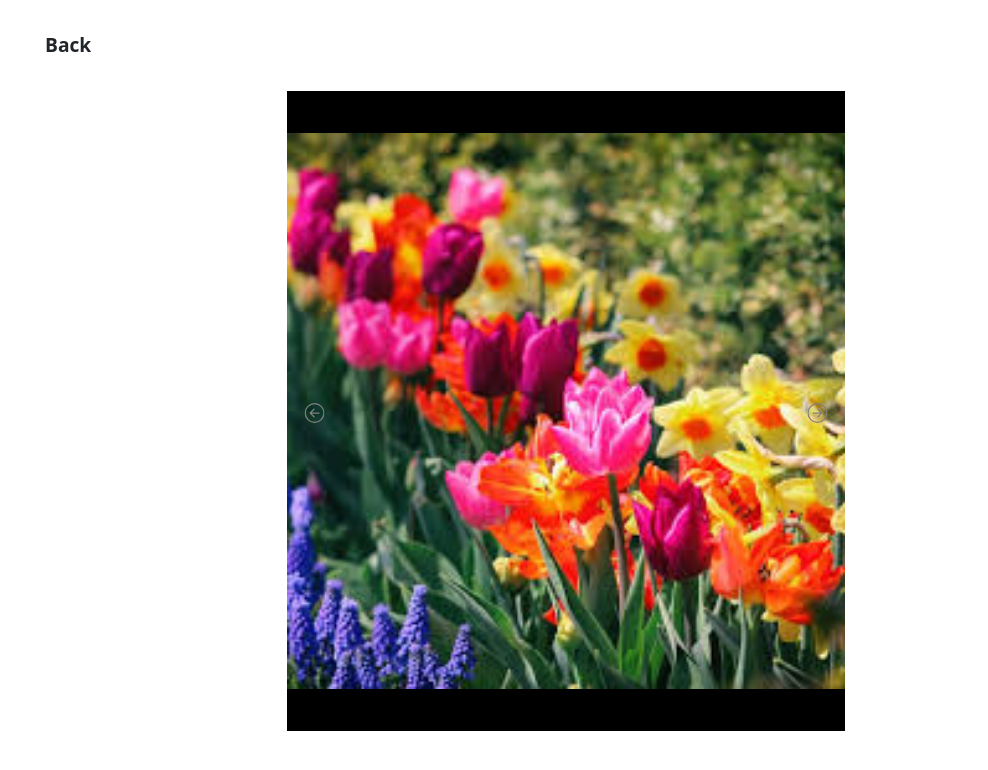
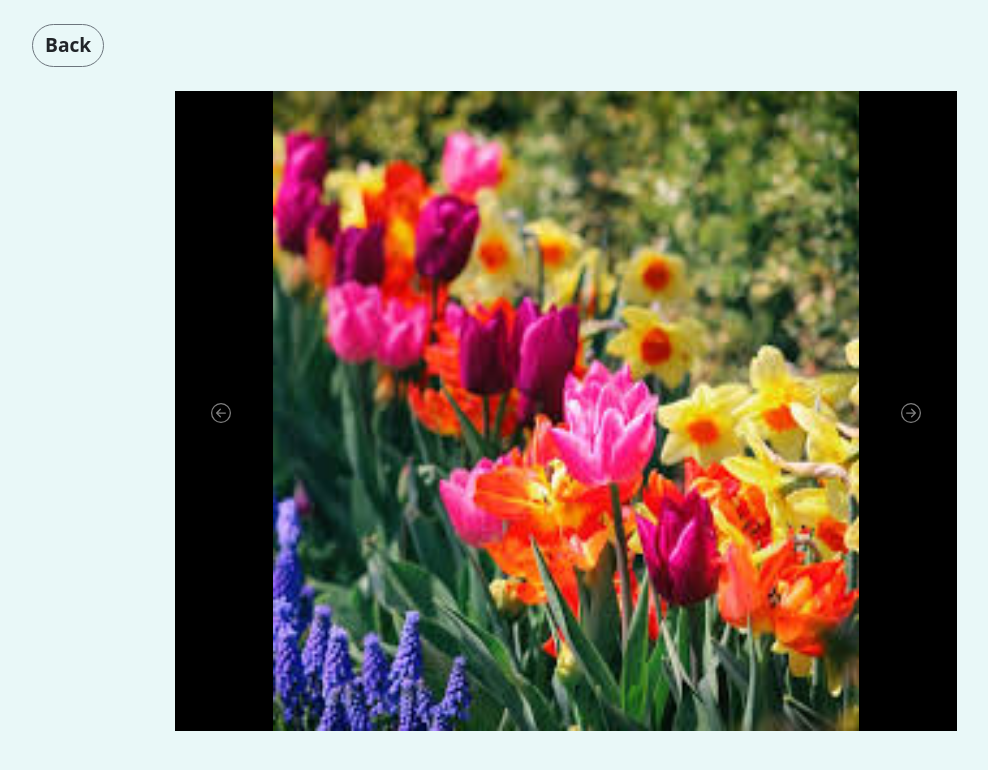
Before and after one commit to Shabnapm99/Image-Gallery, a plain HTML site: page index.html in a window 1280 px wide. Both pictures are taken after a click on the picture 497 px from the left and 221 px from the top of the page. Shown: the whole page, without its empty margins (74-1062 px from the left). Drawn offline with nearby package versions, Linux system fonts and the light colour scheme.

Commit message:
did some modifications

```diff
--- a/css/style.css
+++ b/css/style.css
@@ -1,22 +1,17 @@
 body {
   box-sizing: border-box;
+  background-color: rgb(233, 248, 248);
 }
 
-/* img{
- width: 200px;
- height: 200px;
-} */
-
-/* #carousalContainer{
-    object-fit: cover;
-    overflow: hidden;
-} */
+#showImage {
+  background-color: black;
+  width: 70%;
+}
 
 #showImage img {
   width: 100%;
   height: 80vh;
-  object-fit: contain;
-  background-color: black; /*gives black bars if image doesn't fill in carousal item div */
+  object-fit: fill;
 }
 
 #imagesGallery .img-thumbnail {
@@ -28,20 +23,22 @@ body {
   cursor: pointer;
 }
 
-#showImage{
+#showImage {
   position: relative;
 }
-#nextButton{
+
+#nextButton {
   position: absolute;
   top: 50%;
   right: 0;
-    transform: translate(-10%,-50%);
+  transform: translate(-50%, -50%);
 }
-#prevButton{
+
+#prevButton {
   position: absolute;
   top: 50%;
   left: 0;
-    transform: translate(10%,-50%);
+  transform: translate(50%, -50%);
 }
 
 .btn:focus {
--- a/index.html
+++ b/index.html
@@ -12,64 +12,19 @@
 
 <body>
 
-  <div class="container ">
-          <button class="btn d-flex justify-content-center align-items-center m-4 d-none" id="backButton"><span class="" style="font-weight: bolder;font-size: larger;">
-          Back</span></button>
+  <div class="container text-center">
 
-        <h1 class="text-center" id="heading">HOME - PHOTOS</h1>
-        <p id="para"  class="text-center">Take a Tour</p>
+    <!-- Back button in carousal page -->
 
+    <button class="btn border-secondary rounded-pill d-flex justify-content-center align-items-center m-4 d-none"
+      id="backButton"><span class="" style="font-weight: bolder;font-size: larger;">
+        Back</span></button>
 
+    <!-- Heading -->
+    <h1 class="text-center" id="heading">HOME - PHOTOS</h1>
+    <p id="para" class="text-center">Take a Tour</p>
 
-
-    <!-- <div class="row row-cols-4 justify-content-center align-items-center">
-            <div class="col">
-
-                <img src="images/Bachelor's_button,_Basket_flower,_Boutonniere_flower,_Cornflower_-_3.jpg" width="600" height="400" class="img-fluid rounded">
-
-            </div>
-
-            <div class="col">
-
-                <img src="images/download (1).jpg" width="600" height="400" class="img-fluid rounded">
-
-            </div>
-
-            <div class="col">
-
-                <img src="images/download (2).jpg" width="600" height="400" class="img-fluid rounded">
-
-            </div>
-
-            <div class="col">
-
-                <img src="images/download (3).jpg" width="600" height="400" class="img-fluid rounded">
-
-            </div>
-
-            <div class="col">
-
-                <img src="images/download (4).jpg" width="600" height="400" class="img-fluid rounded">
-
-            </div>
-
-            <div class="col">
-
-                <img src="images/download.jpg" width="600" height="400" class="img-fluid rounded">
-
-            </div>
-            <div class="col">
-
-                <img src="images/download (5).jpg" width="600" height="400" class="img-fluid rounded">
-
-            </div>
-            <div class="col">
-
-                <img src="images/images.jpg" width="600" height="400" class="img-fluid rounded">
-
-            </div>
-
-        </div> -->
+    <!-- image gallery -->
 
     <div class="row gy-4" id="imagesGallery">
       <div class="col-md-3 col-6">
@@ -135,44 +90,40 @@
         </div>
       </div>
 
-
     </div>
 
+    <!-- Carousal images container-->
 
-    <div id="carousel" class="carousel slide d-none w-50 m-auto" data-bs-ride="false" data-bs-interval="false">
-      <div class="carousel-inner border" id="carousalContainer">
+    <div id="showImage" class="m-auto d-none">
+      <div id="image" class="w-75 m-auto">
+        <img src="" id="carouselImage">
+      </div>
 
-      </div>
-      <button class="carousel-control-prev" type="button" data-bs-target="#carousel" data-bs-slide="prev">
-        <span class="carousel-control-prev-icon" aria-hidden="true"></span>
-        <span class="visually-hidden">Previous</span>
-      </button>
-      <button class="carousel-control-next" type="button" data-bs-target="#carousel" data-bs-slide="next">
-        <span class="carousel-control-next-icon" aria-hidden="true"></span>
-        <span class="visually-hidden">Next</span>
-      </button>
-    </div>
-
-    <div id="showImage" class="w-50 m-auto d-none">
-      <div id="image">
-        <img src="images/Bachelor's_button,_Basket_flower,_Boutonniere_flower,_Cornflower_-_3.jpg" id="carouselImage">
-      </div>
+      <!-- go to previous button -->
 
       <button class="btn" type="button" id="prevButton">
         <!-- <span style="font-size: larger;font-weight: bolder;"><</span> -->
-         <svg xmlns="http://www.w3.org/2000/svg" width="20" height="20" fill="grey" class="bi bi-arrow-left-circle" viewBox="0 0 16 16">
-  <path fill-rule="evenodd" d="M1 8a7 7 0 1 0 14 0A7 7 0 0 0 1 8m15 0A8 8 0 1 1 0 8a8 8 0 0 1 16 0m-4.5-.5a.5.5 0 0 1 0 1H5.707l2.147 2.146a.5.5 0 0 1-.708.708l-3-3a.5.5 0 0 1 0-.708l3-3a.5.5 0 1 1 .708.708L5.707 7.5z"/>
-</svg>
+        <svg xmlns="http://www.w3.org/2000/svg" width="20" height="20" fill="grey" class="bi bi-arrow-left-circle"
+          viewBox="0 0 16 16">
+          <path fill-rule="evenodd"
+            d="M1 8a7 7 0 1 0 14 0A7 7 0 0 0 1 8m15 0A8 8 0 1 1 0 8a8 8 0 0 1 16 0m-4.5-.5a.5.5 0 0 1 0 1H5.707l2.147 2.146a.5.5 0 0 1-.708.708l-3-3a.5.5 0 0 1 0-.708l3-3a.5.5 0 1 1 .708.708L5.707 7.5z" />
+        </svg>
       </button>
+
+      <!-- go to next button -->
+
       <button class="btn" type="button" id="nextButton">
         <!-- <span style="font-size: larger;font-weight: bolder;">></span> -->
-<svg xmlns="http://www.w3.org/2000/svg" width="20" height="20" fill="grey" class="bi bi-arrow-right-circle" viewBox="0 0 16 16">
-  <path fill-rule="evenodd" d="M1 8a7 7 0 1 0 14 0A7 7 0 0 0 1 8m15 0A8 8 0 1 1 0 8a8 8 0 0 1 16 0M4.5 7.5a.5.5 0 0 0 0 1h5.793l-2.147 2.146a.5.5 0 0 0 .708.708l3-3a.5.5 0 0 0 0-.708l-3-3a.5.5 0 1 0-.708.708L10.293 7.5z"/>
-</svg>
+        <svg xmlns="http://www.w3.org/2000/svg" width="20" height="20" fill="grey" class="bi bi-arrow-right-circle"
+          viewBox="0 0 16 16">
+          <path fill-rule="evenodd"
+            d="M1 8a7 7 0 1 0 14 0A7 7 0 0 0 1 8m15 0A8 8 0 1 1 0 8a8 8 0 0 1 16 0M4.5 7.5a.5.5 0 0 0 0 1h5.793l-2.147 2.146a.5.5 0 0 0 .708.708l3-3a.5.5 0 0 0 0-.708l-3-3a.5.5 0 1 0-.708.708L10.293 7.5z" />
+        </svg>
       </button>
 
     </div>
   </div>
+
   <!-- Scripts -->
 
   <script src="js/index.js"></script>
--- a/js/index.js
+++ b/js/index.js
@@ -15,11 +15,6 @@ document.addEventListener('DOMContentLoaded', () => {
     for (let i = 0; i < imageItem.length; i++) {//when the document content is loaded this will loop throught the images with className 'img-thumbnail'
         imageItems.push(imageItem[i].getAttribute('src'));//get the src attribute of all image and push it into imageItems array
 
-        let carousalItem = document.createElement('div');
-        carousalItem.className = 'carousel-item';
-        carousalItem.innerHTML = ` <img src="${imageItems[i]}" class="d-block w-100" alt="carousalImage">`;
-        carousalContainer.appendChild(carousalItem);
-
         imageItem[i].addEventListener('click', () => {
 
             index = i;
@@ -27,14 +22,16 @@ document.addEventListener('DOMContentLoaded', () => {
             imagesGallery.classList.add('d-none');
 
             showImage.classList.remove('d-none');
-            console.log(`${imageItems[i]}`)
+            console.log(`${imageItems[i]}`);
             carouselImage.setAttribute('src', `${imageItems[i]}`);
 
             backButton.classList.replace('d-none', 'd-block');
             heading.classList.add('d-none');
             paragraph.classList.add('d-none');
 
-           nextButton.addEventListener('click', () => {
+            //go to next button event listener
+
+            nextButton.addEventListener('click', () => {
                 if (i === imageItems.length - 1) {
 
                     carouselImage.setAttribute('src', `${imageItems[0]}`);
@@ -43,15 +40,17 @@ document.addEventListener('DOMContentLoaded', () => {
                 } else {
 
                     carouselImage.setAttribute('src', `${imageItems[i + 1]}`);
-                    i = i+1;
+                    i = i + 1;
                 }
             });
+
+            //go to previous button event listener
 
             prevButton.addEventListener('click', () => {
                 if (i !== 0) {
 
                     carouselImage.setAttribute('src', `${imageItems[i - 1]}`);
-                    i = i-1;
+                    i = i - 1;
                 } else {
 
                     carouselImage.setAttribute('src', `${imageItems[imageItems.length - 1]}`);
@@ -62,18 +61,15 @@ document.addEventListener('DOMContentLoaded', () => {
         });
     };
 
-
-
-
+    //go back button even listener
 
     backButton.addEventListener('click', () => {
         imagesGallery.classList.remove('d-none');
-        carousel.classList.remove('d-block');
+        showImage.classList.remove('d-block');
         backButton.classList.replace('d-block', 'd-none');
         heading.classList.remove('d-none');
         paragraph.classList.remove('d-none');
-    })
-
-
+        showImage.classList.add('d-none');
+    });
 
 });
```
Also changed, not shown: 1 other file. Lines whose indentation alone changed are shown as unchanged.
